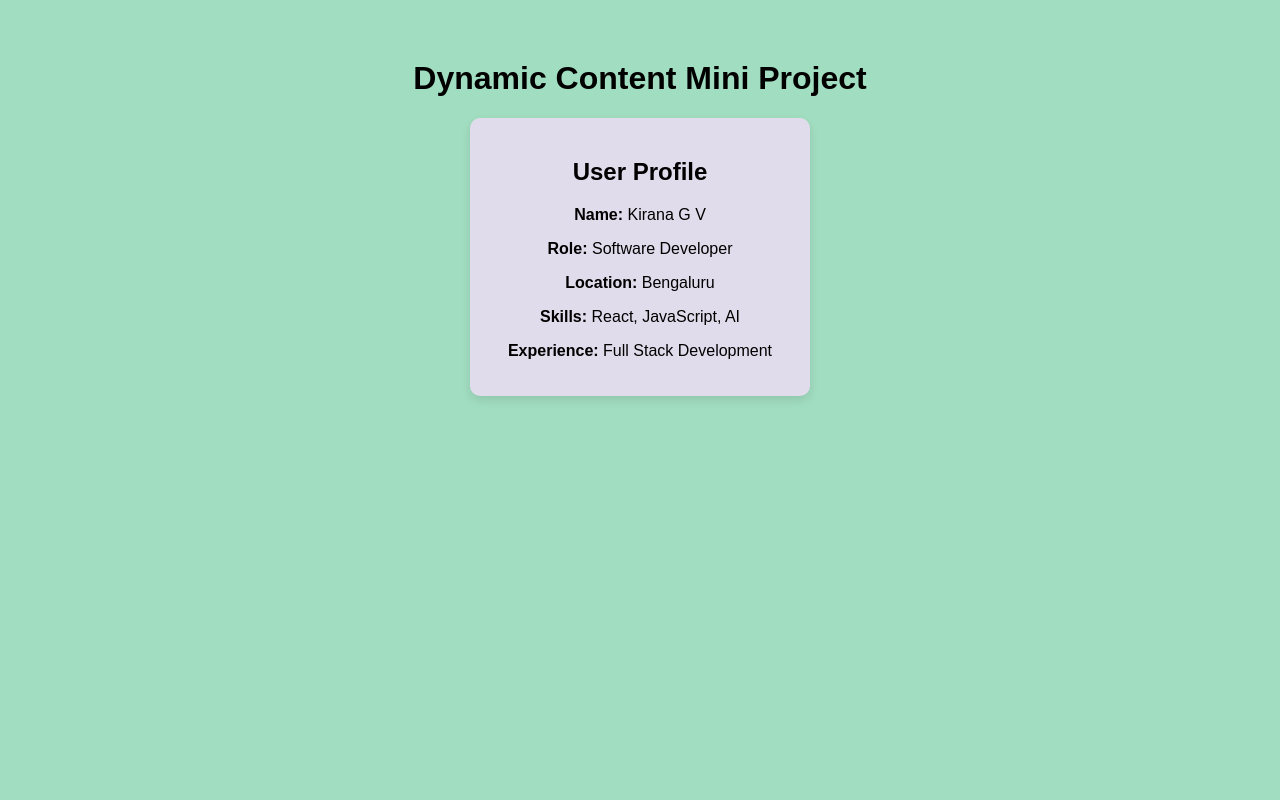
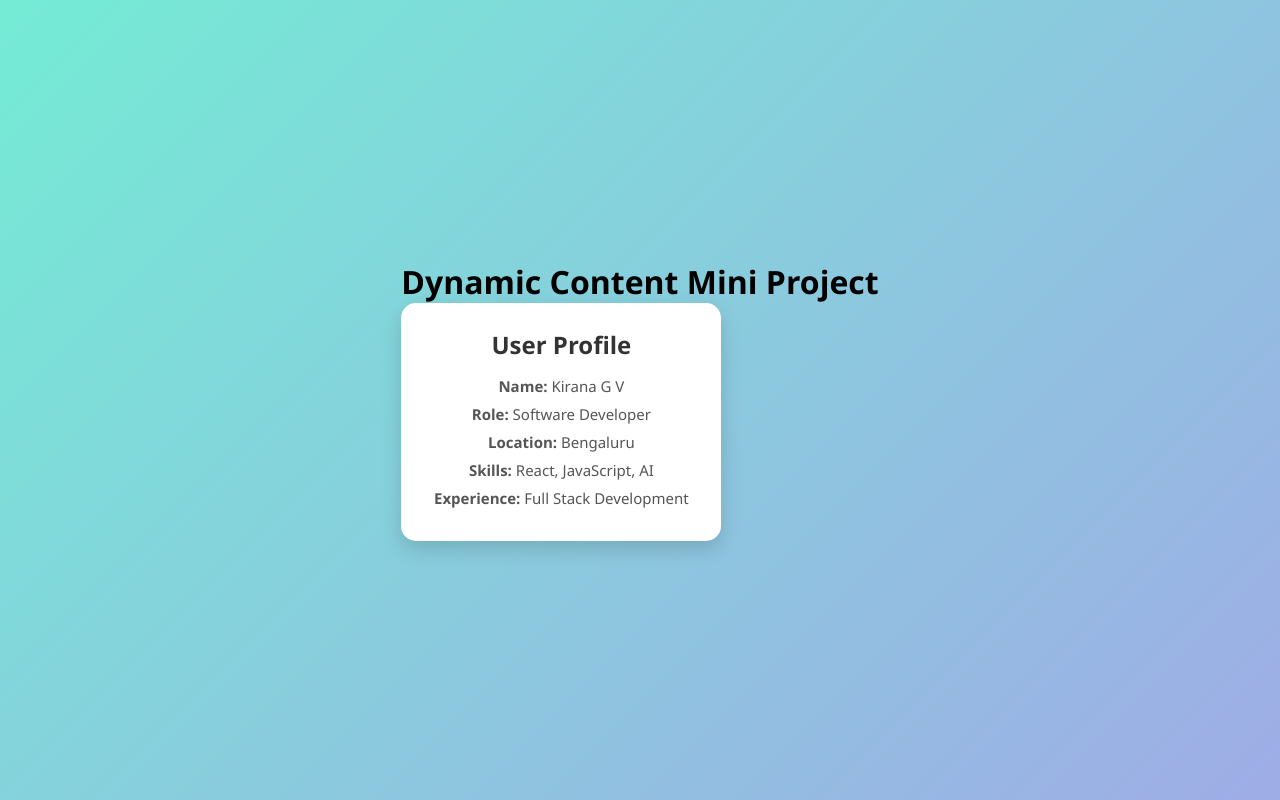
Before and after one commit to Kirangv121/VTU-Internship, a React (Vite) app in the folder Activity_Assignments_code/Activity3_Assignment3/assignment3/: page / in a window 1280 px wide. Built offline with nearby package versions, Linux system fonts and the light colour scheme.

Commit message:
Assignment3

```diff
--- a/Activity_Assignments_code/Activity3_Assignment3/assignment3/src/App.css
+++ b/Activity_Assignments_code/Activity3_Assignment3/assignment3/src/App.css
@@ -1,18 +1,56 @@
+*{
+  margin:0;
+  padding:0;
+  box-sizing:border-box;
+}
+
 body{
-  font-family: Arial, sans-serif;
-  background:#a1ddc0;
+  font-family:'Segoe UI', Tahoma, Geneva, Verdana, sans-serif;
+  background: linear-gradient(135deg,#74ebd5,#9face6);
+  height:100vh;
+  display:flex;
+  justify-content:center;
+  align-items:center;
 }
 
 .container{
   text-align:center;
-  margin-top:60px;
 }
 
 .card{
-  width:300px;
-  margin:auto;
-  padding:20px;
-  background:rgb(225, 220, 235);
-  border-radius:10px;
-  box-shadow:0px 4px 10px rgba(0,0,0,0.1);
+  width:320px;
+  padding:25px;
+  background:white;
+  border-radius:15px;
+  box-shadow:0 8px 20px rgba(0,0,0,0.15);
+  transition:transform 0.3s ease, box-shadow 0.3s ease;
 }
+
+.card:hover{
+  transform:translateY(-5px);
+  box-shadow:0 12px 25px rgba(0,0,0,0.2);
+}
+
+.card h2{
+  margin-bottom:15px;
+  color:#333;
+}
+
+.card p{
+  margin:8px 0;
+  color:#555;
+  font-size:15px;
+}
+
+.card ul{
+  list-style-type:none;
+  padding:0;
+}
+
+.card li{
+  background:#f1f1f1;
+  margin:5px 0;
+  padding:6px;
+  border-radius:6px;
+  font-size:14px;
+}
```
